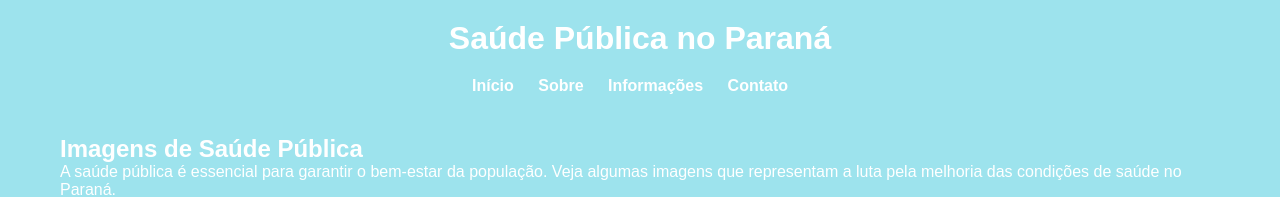
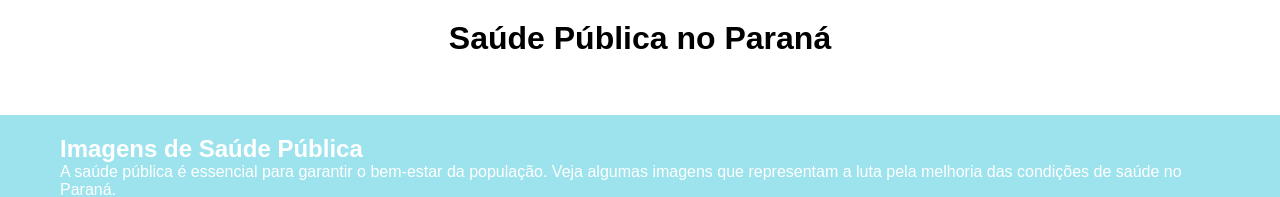
Before and after one commit to MariaL240/Site, a plain HTML site: page index.html in a window 1280 px wide. Shown: the top 197 px of the page. Drawn offline with Linux system fonts and the light colour scheme.

Commit message:
Update style.css

```diff
--- a/style.css
+++ b/style.css
@@ -15,8 +15,8 @@ body {
 
 /* Estilo para o cabeçalho */
 header {
-    background-color:rgb(157, 227, 237) ! important;
-    color: white ! important;
+    background-color:white! important;
+    color: black ! important;
     padding: 20px;
     text-align: center;
 }
```
